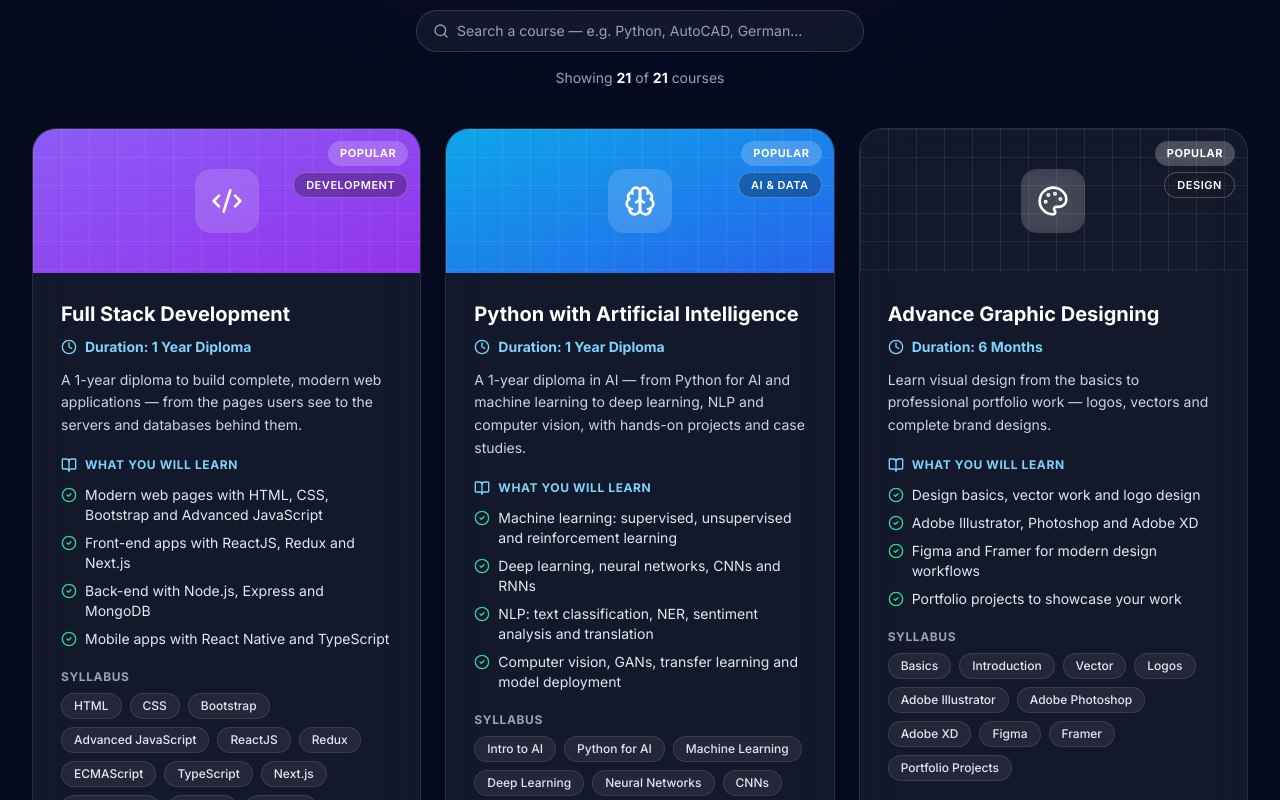
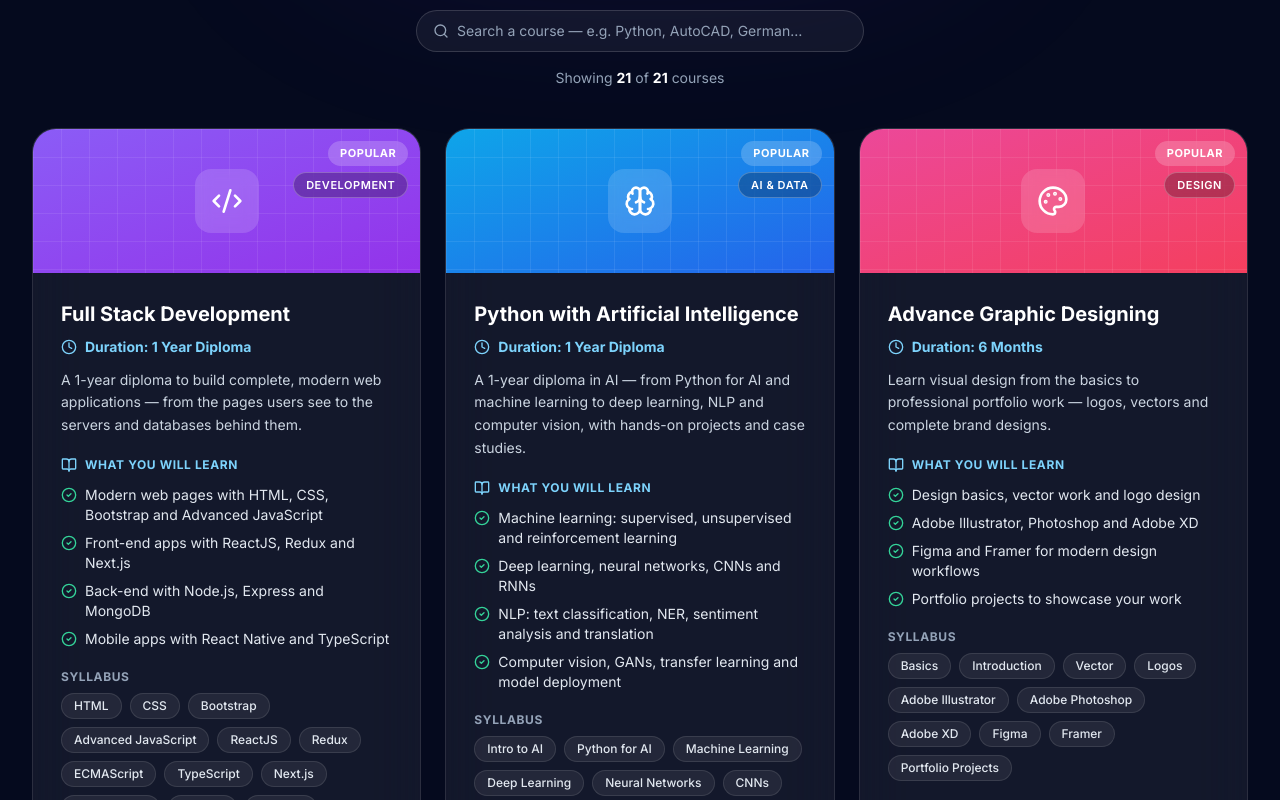
Before and after one commit to Muzammilarain44/techzone-learning-academy, a Next.js app: page / in a window 1280 px wide. Shown: the part 1800-2600 px from the top of the page. Built offline with nearby package versions, Linux system fonts and the light colour scheme.

Commit message:
Fix course colors: include src/data in Tailwind content so all 21 course gradients build

```diff
--- a/tailwind.config.ts
+++ b/tailwind.config.ts
@@ -5,6 +5,7 @@ const config: Config = {
     "./src/pages/**/*.{js,ts,jsx,tsx,mdx}",
     "./src/components/**/*.{js,ts,jsx,tsx,mdx}",
     "./src/app/**/*.{js,ts,jsx,tsx,mdx}",
+    "./src/data/**/*.{js,ts,jsx,tsx,mdx}",
   ],
   theme: {
     extend: {
```
